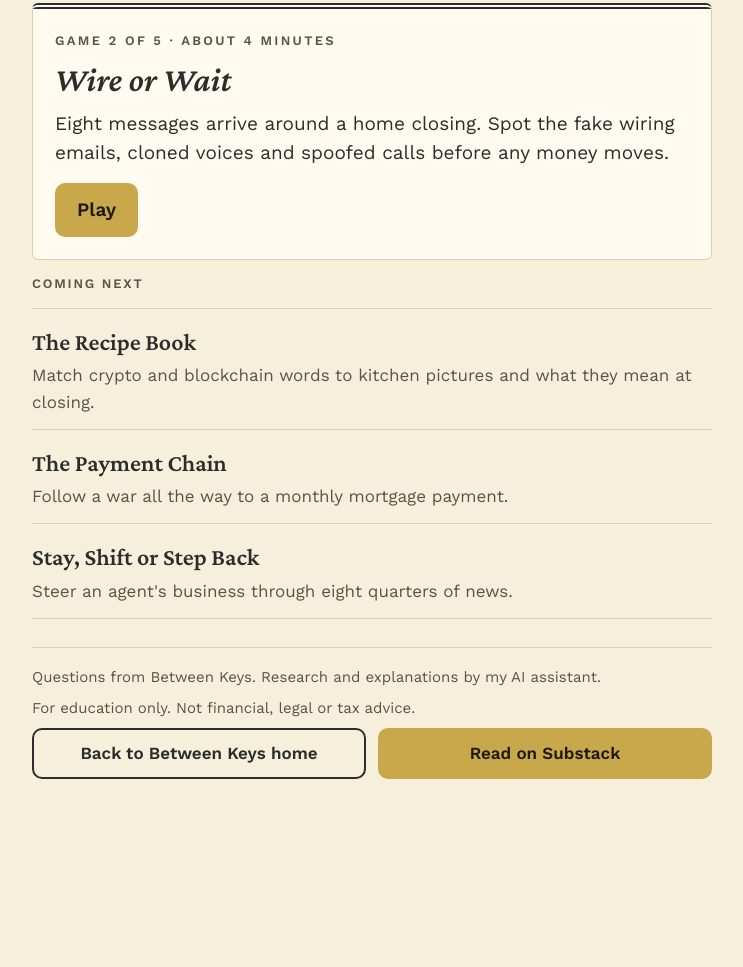
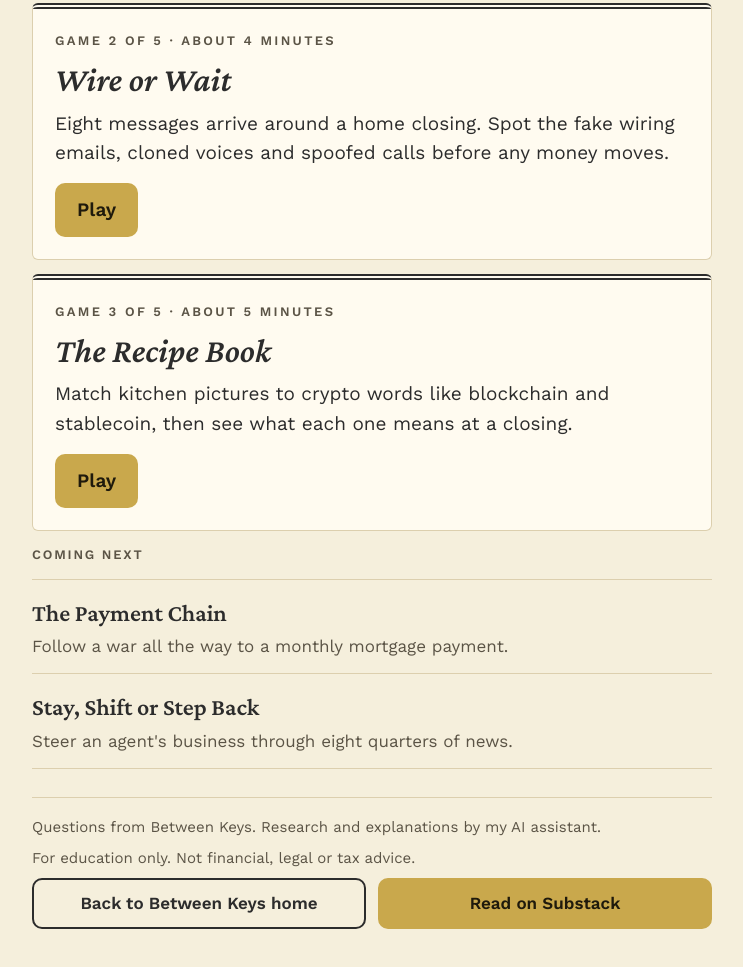
Before and after one commit to betweenkeys-dev/betweenkeys-site, a plain HTML site: page games/index.html in a window 1280 px wide. Shown: the part 767-1734 px from the top of the page, without its empty margins (268-1011 px from the left). Before the commit the page ends 1602 px from the top, so only its background shows below. Drawn offline with nearby package versions, Linux system fonts and the light colour scheme.

Commit message:
Launch game 3, The Recipe Book
Co-Authored-By: Claude Opus 5.5 <noreply@anthropic.com>
Claude-Session: https://claude.ai/code/session_01WRRav7DudxXsR9E4SoicT5

```diff
--- a/data/stay-shift-step-back.json
+++ b/data/stay-shift-step-back.json
@@ -897,7 +897,7 @@
     },
     "recipe-book": {
       "title": "The Recipe Book",
-      "version": "0.1",
+      "version": "1.0",
       "tagline": "Crypto words, explained with the kitchen you already know.",
       "minutes": 5,
       "intro": "Each card shows something from the kitchen. Name the money word it stands for, then pick what it means at a closing.",
--- a/games/index.html
+++ b/games/index.html
@@ -99,9 +99,15 @@ footer { display: flex; flex-direction: column; gap: 8px; font-size: 15px; color
       <span class="play">Play</span>
     </a>
 
+    <a class="game" href="recipe-book/">
+      <span class="num">Game 3 of 5 · About 5 minutes</span>
+      <h3>The Recipe Book</h3>
+      <span>Match kitchen pictures to crypto words like blockchain and stablecoin, then see what each one means at a closing.</span>
+      <span class="play">Play</span>
+    </a>
+
     <p class="tag">Coming next</p>
     <ul class="soon">
-      <li><b>The Recipe Book</b><span>Match crypto and blockchain words to kitchen pictures and what they mean at closing.</span></li>
       <li><b>The Payment Chain</b><span>Follow a war all the way to a monthly mortgage payment.</span></li>
       <li><b>Stay, Shift or Step Back</b><span>Steer an agent's business through eight quarters of news.</span></li>
     </ul>
```
Also changed, not shown: games/recipe-book/index.html (+1 -1 lines), games/recipe-book/social.png (added).
